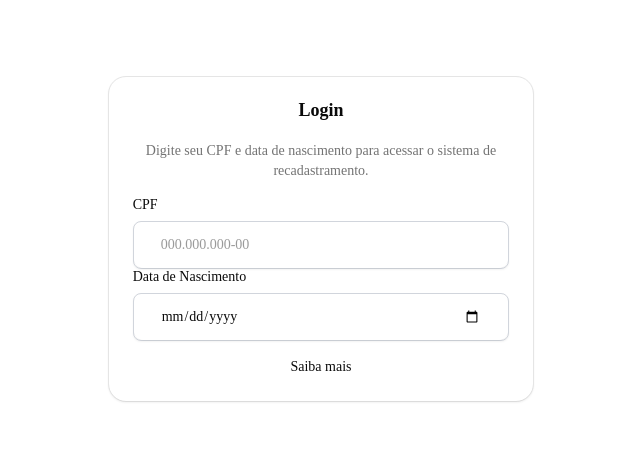
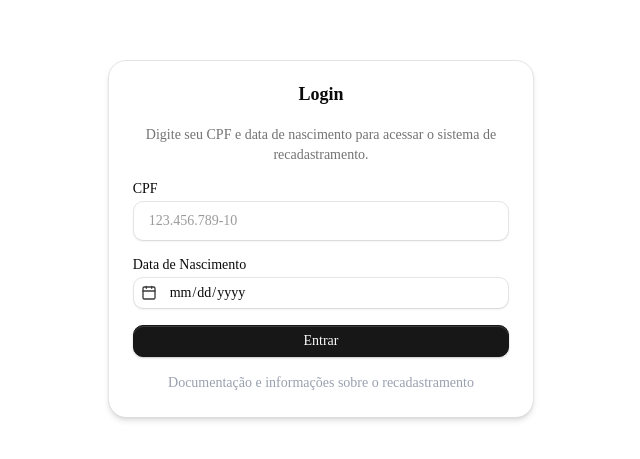
Before and after one commit to secretindex/recad-censo, a Next.js app: page /recad in a window 1280 px wide. Shown: the part 145-604 px from the top of the page, without its empty margins (319-959 px from the left). Built offline with nearby package versions, Linux system fonts and the light colour scheme.

Commit message:
documentation

```diff
--- a/app/recad/page.tsx
+++ b/app/recad/page.tsx
@@ -1,5 +1,19 @@
-import Link from "next/link";
-import { Button } from "@/components/ui/button";
+"use client"
+
+import Link from "next/link"
+
+import { format, isValid, parse } from "date-fns"
+import { Calendar } from "@/components/ui/calendar"
+import {
+  InputGroup,
+  InputGroupAddon,
+  InputGroupInput,
+} from "@/components/ui/input-group"
+import { Popover, PopoverPopup, PopoverTrigger } from "@/components/ui/popover"
+
+import { Button } from "@/components/ui/button"
+import { CalendarIcon } from "lucide-react"
+
 import {
   Card,
   CardFooter,
@@ -7,58 +21,119 @@ import {
   CardTitle,
   CardDescription,
   CardPanel,
-} from "@/components/ui/card";
+} from "@/components/ui/card"
 
-import { useState } from "react";
-import { Label } from "@/components/ui/label";
-import { Input } from "@/components/ui/input";
+import { useState, useEffect } from "react"
+
+import { Label } from "@/components/ui/label"
+import { Input } from "@/components/ui/input"
 
 const Recad = () => {
-  const [cpf, setCpf] = useState<number>();
-  const [birthDate, setBirthDate] = useState<string>("");
+  const [cpf, setCpf] = useState<number>()
+  const [date, setDate] = useState<Date | undefined>();
+
+  const [inputValue, setInputValue] = useState("");
+
+  const handleInputChange = (e: React.ChangeEvent<HTMLInputElement>) => {
+    const value = e.target.value;
+    setInputValue(value);
+    if (value) {
+      const parsedDate = parse(value, "yyyy-MM-dd", new Date());
+      if (isValid(parsedDate)) {
+        setDate(parsedDate);
+      }
+    } else {
+      setDate(undefined);
+    }
+  };
+
+  const handleSelect = (selectedDate: Date | undefined) => {
+    setDate(selectedDate);
+    if (selectedDate) {
+      setInputValue(format(selectedDate, "yyyy-MM-dd"));
+    } else {
+      setInputValue("");
+    }
+  };
+
+  useEffect(() => {
+    console.log("Selected date:", date);
+  }, [date])
 
   return (
     <section className="flex flex-col w-full h-screen justify-center items-center from-zinc-200 pb-8 dark:from-black">
-      <Card className="w-2/6">
+      <Card className="w-2/6 shadow-md">
         <CardHeader>
           <CardTitle className="m-auto">Login</CardTitle>
         </CardHeader>
         <CardPanel className="flex flex-col gap-4">
           <CardDescription className="text-center">
-            Digite seu CPF e data de nascimento para acessar o sistema de recadastramento.
+            Digite seu CPF e data de nascimento para acessar o sistema de
+            recadastramento.
           </CardDescription>
-          <form>
-            <div className="flex flex-col gap-2">
+          <form className="flex flex-col gap-4">
+            <div className="flex flex-col gap-1">
               <Label htmlFor="cpf">CPF</Label>
               <Input
                 id="cpf"
                 type="text"
-                placeholder="000.000.000-00"
+                placeholder="123.456.789-10"
                 value={cpf}
+                maxLength={11}
                 onChange={(e) => setCpf(Number(e.target.value))}
-                className="border border-gray-300 rounded-md py-2 px-4 focus:outline-none focus:ring-2 focus:ring-blue-500"
+                className="p-1"
               />
             </div>
-            <div className="flex flex-col gap-2">
+            <div className="flex flex-col gap-1">
               <Label htmlFor="birthDate">Data de Nascimento</Label>
-              <Input
-                id="birthDate"
-                type="date"
-                value={birthDate}
-                onChange={(e) => setBirthDate(e.target.value)}
-                className="border border-gray-300 rounded-md py-2 px-4 focus:outline-none focus:ring-2 focus:ring-blue-500"
-              />
+              <Popover>
+                <InputGroup>
+                  <InputGroupInput
+                    aria-label="Select date"
+                    className="*:[input]:[&::-webkit-calendar-picker-indicator]:hidden *:[input]:[&::-webkit-calendar-picker-indicator]:appearance-none"
+                    onChange={handleInputChange}
+                    onClick={(e) => e.stopPropagation()}
+                    type="date"
+                    value={inputValue}
+                  />
+                  <InputGroupAddon>
+                    <PopoverTrigger
+                      aria-label="Select date"
+                      render={
+                        <Button
+                          aria-label="Select date"
+                          size="icon-xs"
+                          variant="ghost"
+                        />
+                      }
+                    >
+                      <CalendarIcon aria-hidden="true" />
+                    </PopoverTrigger>
+                  </InputGroupAddon>
+                </InputGroup>
+                <PopoverPopup align="start" alignOffset={-4} sideOffset={8}>
+                  <Calendar
+                    mode="single"
+                    onSelect={handleSelect}
+                    selected={date}
+                  />
+                </PopoverPopup>
+              </Popover>
             </div>
           </form>
+          <Button className="w-full m-auto">Entrar</Button>
         </CardPanel>
         <CardFooter>
-          <Link className="m-auto text-sm hover:underline" href="/saiba-mais">
-            Saiba mais
+          <Link
+            className="m-auto text-gray-400 text-sm hover:underline"
+            href="/saiba-mais"
+          >
+            Documentação e informações sobre o recadastramento
           </Link>
         </CardFooter>
       </Card>
     </section>
-  );
-};
+  )
+}
 
-export default Recad;
+export default Recad
```
